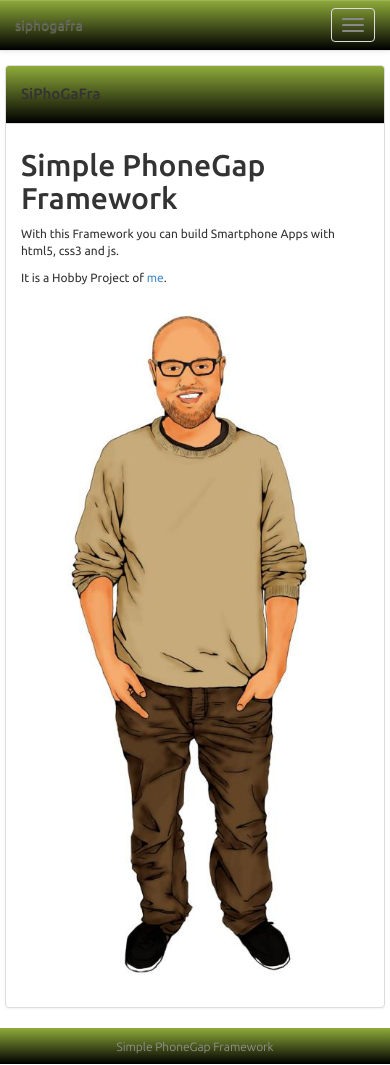
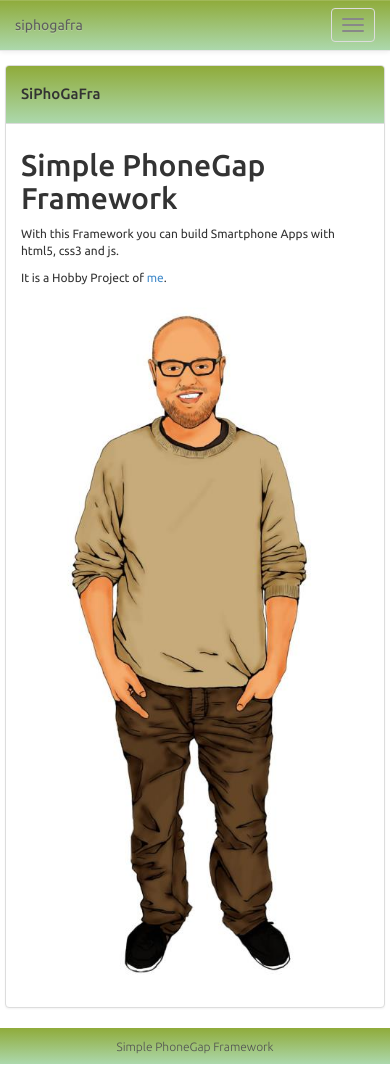
Before and after one commit to diogoguilhen/simple-phonegap-framework, a plain HTML site: page www/index.html in a window 390 px wide. Drawn offline with Linux system fonts and the light colour scheme; some packages are replaced by stand-ins of ours.

Commit message:
added green design

```diff
--- a/www/css/green.css
+++ b/www/css/green.css
@@ -1,15 +1,22 @@
 .navbar-default {
-    background-image: -webkit-linear-gradient(top,#8FAB3A,#000000 100%);
-    background-image: linear-gradient(to bottom,#8FAB3A,#000000 100%);
+    background-image: -webkit-linear-gradient(top,#8FAB3A,#ACD8AC 100%);
+    background-image: linear-gradient(to bottom,#8FAB3A,#ACD8AC 100%);
 }
 
 .panel-default>.panel-heading {
-    background-image: -webkit-linear-gradient(top,#8FAB3A,#000000 100%);
-    background-image: linear-gradient(to bottom,#8FAB3A,#000000 100%);
+    background-image: -webkit-linear-gradient(top,#8FAB3A,#ACD8AC 100%);
+    background-image: linear-gradient(to bottom,#8FAB3A,#ACD8AC 100%);
 }
 
-#footer {
-    background-image: -webkit-linear-gradient(top,#8FAB3A,#000000 100%);
-    background-image: linear-gradient(to bottom,#8FAB3A,#000000 100%);
+#footer, .dropdown {
+    background-image: -webkit-linear-gradient(top,#8FAB3A,#ACD8AC 100%);
+    background-image: linear-gradient(to bottom,#8FAB3A,#ACD8AC 100%);
     background-repeat: repeat-x;
 }
+
+.navbar-default .navbar-brand {
+    color: #414141;
+}
+.text-muted {
+    color: #515151;;
+}
--- a/www/js/index.js
+++ b/www/js/index.js
@@ -38,6 +38,14 @@ var app = {
     navigation: {
         pageHistory: [],
         activePage: 'home',
+        collapseNavbar: function () {
+            'use strict';
+            $('#navbar-collapse').slideUp('fast', function () {
+                $('#navbar-collapse').removeClass('in')
+                    .height(1).css('display', false);
+                $('.navbar-toggle').addClass('collapsed');
+            });
+        },
         bindEvents: function () {
             "use strict";
             /**
@@ -56,16 +64,14 @@ var app = {
              */
             $('.app-page-button').click(function () {
                 var target = $(this).attr('rel');
-                $('#navbar-collapse').slideUp('fast', function () {
-                    $('#navbar-collapse').removeClass('in').height(1).css('display', false);
-                    $('.navbar-toggle').addClass('collapsed');
-                });
+                app.navigation.collapseNavbar();
                 app.navigation.changePage(target);
             });
 
         },
         changePage: function (page) {
             "use strict";
+            app.navigation.collapseNavbar();
             console.log('change to ' + page);
             if (page !== undefined && page !== app.navigation.activePage && app.pages[page] !== undefined) {
                 $('.app-page').hide();
```
